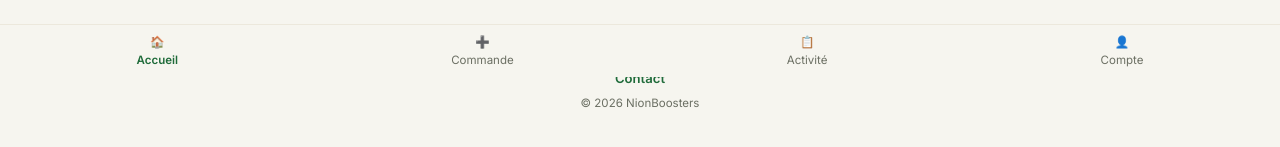
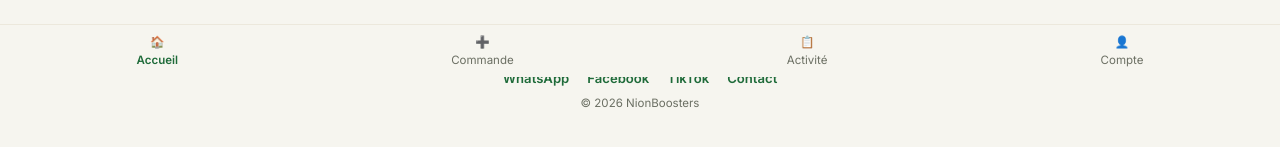
Before and after one commit to dieudonnenion31-rgb/NionBoosters, a React (Vite) app: page / in a window 1280 px wide. Shown: the part 723-870 px from the top of the page. Built offline with nearby package versions, Linux system fonts and the light colour scheme; no server answers; the database is empty; sample sign-in values are in the browser's storage.

Commit message:
Update Footer.jsx

```diff
--- a/src/components/Footer.jsx
+++ b/src/components/Footer.jsx
@@ -1,9 +1,16 @@
 import { Link } from "react-router-dom";
 import { useContactSettings } from "../lib/useContactSettings";
 
+const DEFAULTS = {
+  whatsapp: "+22606338037",
+  facebook: "https://www.facebook.com/profile.php?id=61593703911178",
+  tiktok: "https://tiktok.com/@nion.boosters",
+  email: "NionBoosters@gmail.com",
+};
+
 export default function Footer() {
-  const settings = useContactSettings();
-  if (!settings) return null;
+  const loaded = useContactSettings();
+  const settings = { ...DEFAULTS, ...loaded };
 
   return (
     <footer className="site-footer">
```
